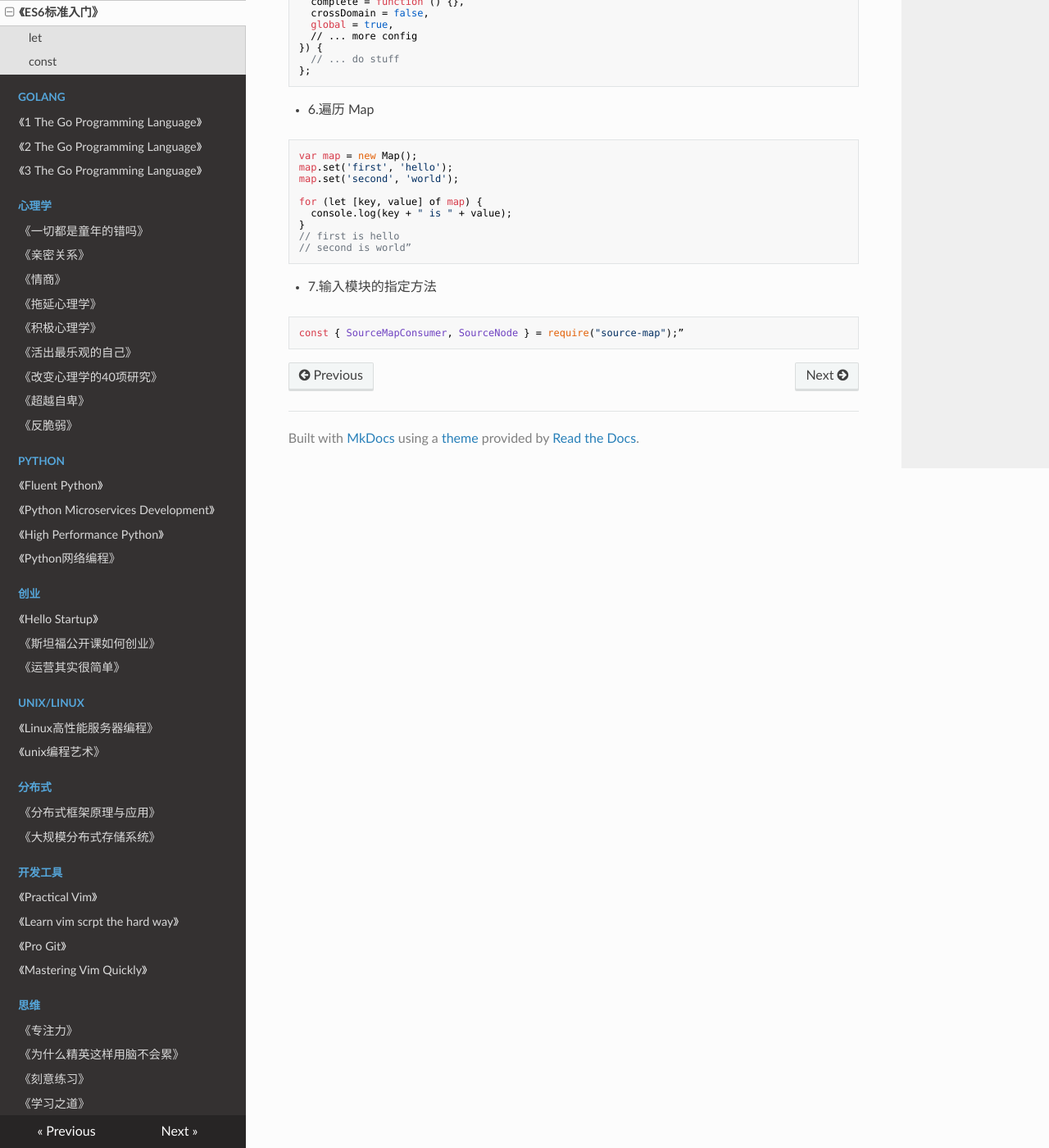
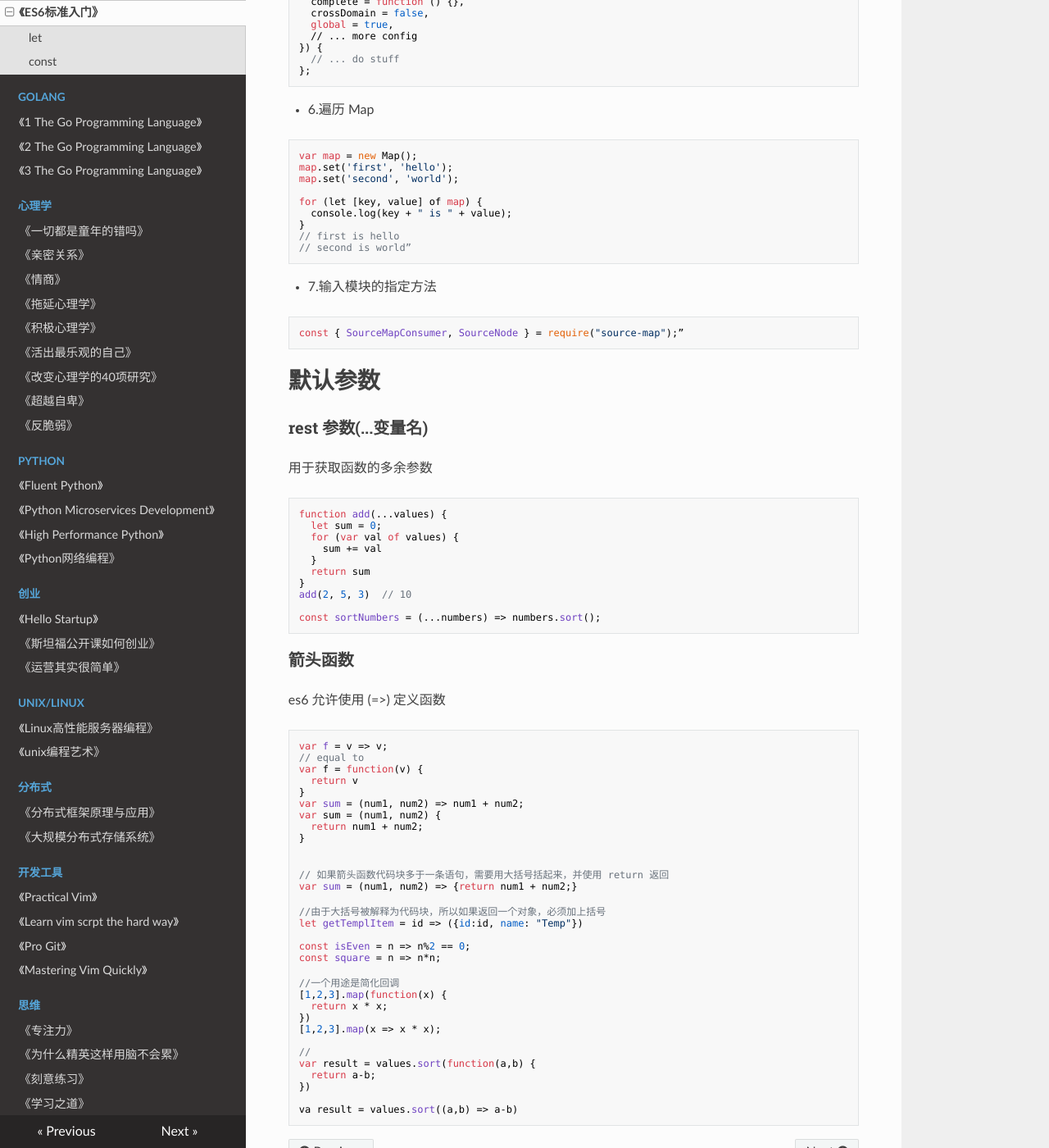
Before and after one commit to PegasusWang/booknotes, an MkDocs documentation site: the page built from docs/frontend/es6标准入门.md, in a window 1280 px wide and 1400 px high, scrolled down 2384 px. Shown: the whole window at 82% size. Built offline with MkDocs 1.6.1, drawn with Linux system fonts in a browser that asks for light colours; nearby versions of some CDN libraries; old or Windows-style settings are respelled for this version of MkDocs.

Commit message:
es 默认参数，箭头函数

````diff
--- a/docs/frontend/es6标准入门.md
+++ b/docs/frontend/es6标准入门.md
@@ -154,3 +154,61 @@ for (let [key, value] of map) {
 ```
 const { SourceMapConsumer, SourceNode } = require("source-map");”
 ```
+
+# 默认参数
+
+### rest 参数(...变量名)
+
+用于获取函数的多余参数
+
+```
+function add(...values) {
+  let sum = 0;
+  for (var val of values) {
+    sum += val
+  }
+  return sum
+}
+add(2, 5, 3)  // 10
+
+const sortNumbers = (...numbers) => numbers.sort();
+```
+
+### 箭头函数
+
+es6 允许使用 (=>) 定义函数
+
+```
+var f = v => v;
+// equal to
+var f = function(v) {
+  return v
+}
+var sum = (num1, num2) => num1 + num2;
+var sum = (num1, num2) {
+  return num1 + num2;
+}
+
+
+// 如果箭头函数代码块多于一条语句，需要用大括号括起来，并使用 return 返回
+var sum = (num1, num2) => {return num1 + num2;}
+
+//由于大括号被解释为代码块，所以如果返回一个对象，必须加上括号
+let getTemplItem = id => ({id:id, name: "Temp"})
+
+const isEven = n => n%2 == 0;
+const square = n => n*n;
+
+//一个用途是简化回调
+[1,2,3].map(function(x) {
+  return x * x;
+})
+[1,2,3].map(x => x * x);
+
+//
+var result = values.sort(function(a,b) {
+  return a-b;
+})
+
+va result = values.sort((a,b) => a-b)
+```
````
